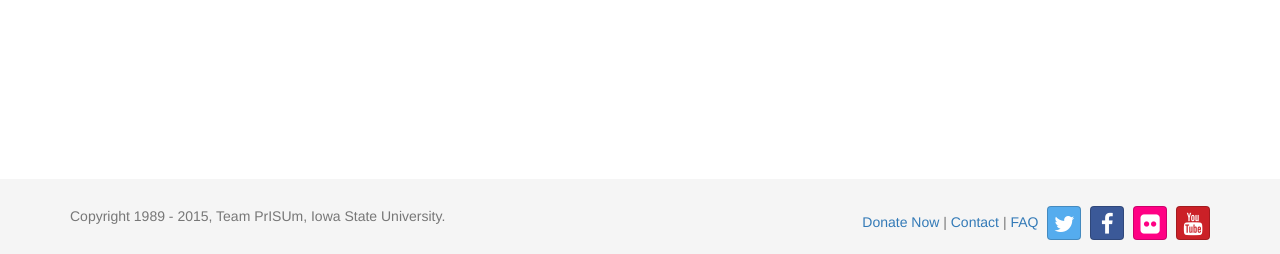
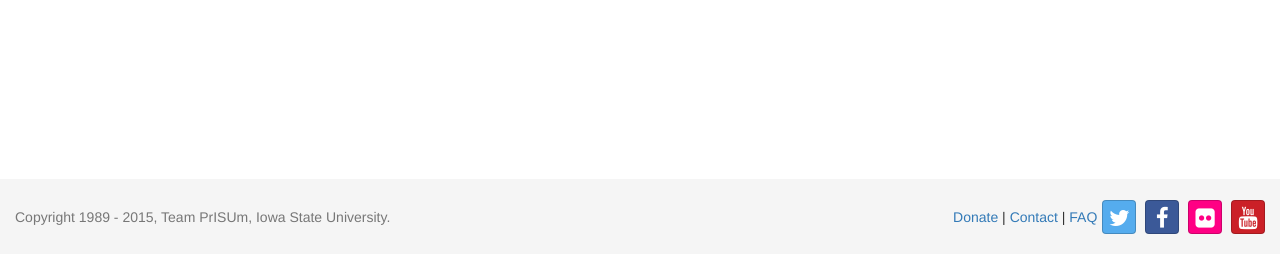
Before and after one commit to ISU-WebDevClub/prisum, a Flask app: page /about in a window 1280 px wide. Shown: the part 546-800 px from the top of the page. Run offline with Flask 2, Linux system fonts and the light colour scheme; some libraries are stand-ins or nearby versions.

Commit message:
Updated the linter to support jinja templates, fixed all style errors, and fixed the travis configuration

```diff
--- a/prisum/templates/404.html
+++ b/prisum/templates/404.html
@@ -9,7 +9,7 @@
       Sorry, an error has occurred - {{ error }}.
     </div>
     <div class="error-actions">
-                <a href="/" class="btn btn-primary btn-lg">Take Me Home </a>
+      <a href="/" class="btn btn-primary btn-lg">Take Me Home</a>
     </div>
   </div>
 </div>
--- a/prisum/templates/about.html
+++ b/prisum/templates/about.html
@@ -2,8 +2,7 @@
 {% block title %}About{% endblock %}
 {% block content %}
 <div class="container">
-    <h1>About</h1>
-
-    <p>Contains the history of past cars, the most current Sundial publications, a link to the Sundial archives, and a multimedia section (or links to).</p>
+  <h1>About</h1>
+  <p>Contains the history of past cars, the most current Sundial publications, a link to the Sundial archives, and a multimedia section (or links to).</p>
 </div>
 {% endblock %}
--- a/prisum/templates/base.html
+++ b/prisum/templates/base.html
@@ -12,20 +12,20 @@
     <title>{% block title %}PriSUm Solar Car Team{% endblock %}</title>
 
     <!-- Vendor CSS -->
-        <link rel="stylesheet" href="{{ url_for('static', filename='vend/bootstrap-3.3.5/bootstrap.min.css') }}" />
-        <link rel="stylesheet" href="{{ url_for('static', filename='vend/bootstrap-3.3.5/bootstrap-theme.min.css') }}" />
-        <link rel="stylesheet" href="{{ url_for('static', filename='vend/font-awesome-4.4.0/font-awesome.min.css') }}" />
-        <link rel="stylesheet" href="{{ url_for('static', filename='vend/bootstrap-social-4.10.1.css') }}" />
+    <link rel="stylesheet" href="{{ url_for('static', filename='vend/bootstrap-3.3.5/bootstrap.min.css') }}">
+    <link rel="stylesheet" href="{{ url_for('static', filename='vend/bootstrap-3.3.5/bootstrap-theme.min.css') }}">
+    <link rel="stylesheet" href="{{ url_for('static', filename='vend/font-awesome-4.4.0/font-awesome.min.css') }}">
+    <link rel="stylesheet" href="{{ url_for('static', filename='vend/bootstrap-social-4.10.1.css') }}">
 
     <!-- Custom CSS -->
-        <link rel="stylesheet" href="{{ url_for('static', filename='css/global.css') }}" />
+    <link rel="stylesheet" href="{{ url_for('static', filename='css/global.css') }}">
     {% block style %}{% endblock %}
 
     <!-- HTML5 shim and Respond.js for IE8 support of HTML5 elements and media queries -->
     <!-- WARNING: Respond.js doesn't work if you view the page via file:// -->
     <!--[if lt IE 9]>
-        <script type="text/javascript" src="https://oss.maxcdn.com/html5shiv/3.7.2/html5shiv.min.js"></script>
-        <script type="text/javascript" src="https://oss.maxcdn.com/respond/1.4.2/respond.min.js"></script>
+    <script src="https://oss.maxcdn.com/html5shiv/3.7.2/html5shiv.min.js"></script>
+    <script src="https://oss.maxcdn.com/respond/1.4.2/respond.min.js"></script>
     <![endif]-->
   </head>
   <body>
@@ -49,7 +49,7 @@
       {% endif %}
       <div class="alert alert-dismissible {{ alert_class }}" style="margin: 10px;">
         <button type="button" class="close" data-dismiss="alert">
-                        &times;
+          ×
         </button>
         {% if alert_type %}
           <strong>{{ alert_type }}</strong>
@@ -66,11 +66,11 @@
     </div>
 
     <!-- Vendor JS -->
-        <script type="text/javascript" src="https://ajax.googleapis.com/ajax/libs/jquery/1.11.3/jquery.min.js"></script>
-        <script type="text/javascript" src="{{ url_for('static', filename='vend/ie10-viewport-bug-workaround.js') }}"></script>
-        <script type="text/javascript" src="{{ url_for('static', filename='vend/bootstrap-3.3.5/bootstrap.min.js') }}"></script>
-        <script type="text/javascript" src="{{ url_for('static', filename='vend/react-0.13.3/react.min.js') }}"></script>
-        <script type="text/javascript" src="{{ url_for('static', filename='vend/react-0.13.3/JSXTransformer.js') }}"></script>
+    <script src="https://ajax.googleapis.com/ajax/libs/jquery/1.11.3/jquery.min.js"></script>
+    <script src="{{ url_for('static', filename='vend/ie10-viewport-bug-workaround.js') }}"></script>
+    <script src="{{ url_for('static', filename='vend/bootstrap-3.3.5/bootstrap.min.js') }}"></script>
+    <script src="{{ url_for('static', filename='vend/react-0.13.3/react.min.js') }}"></script>
+    <script src="{{ url_for('static', filename='vend/react-0.13.3/JSXTransformer.js') }}"></script>
 
     <!-- Custom JS -->
     {% block script %}{% endblock %}
--- a/prisum/templates/donate.html
+++ b/prisum/templates/donate.html
@@ -2,8 +2,7 @@
 {% block title %}Donate{% endblock %}
 {% block content %}
 <div class="container">
-    <h1>Donate</h1>
-
-    <p>Contains detailed information about how to donate to the club.</p>
+  <h1>Donate</h1>
+  <p>Contains detailed information about how to donate to the club.</p>
 </div>
 {% endblock %}
--- a/prisum/templates/faq.html
+++ b/prisum/templates/faq.html
@@ -2,8 +2,7 @@
 {% block title %}FAQ{% endblock %}
 {% block content %}
 <div class="container">
-    <h1>Frequently Asked Questions</h1>
-
-    <p>...</p>
+  <h1>Frequently Asked Questions</h1>
+  <p>...</p>
 </div>
 {% endblock %}
--- a/prisum/templates/footer.html
+++ b/prisum/templates/footer.html
@@ -1,16 +1,19 @@
-<div class="container">
-    <div style="margin-top: 20px;">
-        <span class="footer-text pull-left" style="margin-bottom: 0; margin-right: 10px; max-width: 65%;">
+<div class="container" style="height: 100%; width: 100%; display: flex; flex-direction: column; align-items: center; justify-content: space-between;">
+  <div style="width: 100%; display: flex; justify-content: space-between; align-items: baseline;">
+    <span class="footer-text" style="margin-bottom: 0; margin-right: 10px; order: 1; flex-shrink: 3;">
       <p class="text-muted" style="margin-bottom: 0; margin-top: 7px">
         Copyright 1989 - 2015, Team PrISUm, Iowa State University.
       </p>
     </span>
-        <span class="footer-text pull-right">
-            <p class="text-muted" style="margin-bottom: 0; margin-top: 7px">
-                <a href="/donate">Donate Now</a> |
+    <span class="footer-text" style="order: 2; flex-shrink: 2;">
+      <div style="margin-bottom: 0; margin-top: 0; display: flex; flex-wrap: wrap; align-items: center; justify-content: center;">
+        <div style="order: 1;">
+          <a href="/donate">Donate</a> |
           <a href="/contact">Contact</a> |
           <a href="/faq">FAQ</a>
-            <a class="btn btn-social-icon btn-twitter" href="https://twitter.com/Team_PrISUm" target="_blank">
+        </div>
+        <div style="order: 2;">
+          <a class="btn btn-social-icon btn-twitter" href="https://www.twitter.com/Team_PrISUm" target="_blank">
             <i class="fa fa-twitter"></i>
           </a>
           <a class="btn btn-social-icon btn-facebook" href="https://www.facebook.com/PrISUm.Solar.Car" target="_blank">
@@ -22,7 +25,8 @@
           <a class="btn btn-social-icon btn-pinterest" href="https://www.youtube.com/user/TeamPrISUm" target="_blank">
             <i class="fa fa-youtube"></i>
           </a>
-            </p>
+        </div>
+      </div>
     </span>
   </div>
 </div>
--- a/prisum/templates/header.html
+++ b/prisum/templates/header.html
@@ -1,4 +1,4 @@
-<nav class="navbar navbar-default">
+<div class="navbar navbar-default">
   <div class="container-fluid">
     <div class="navbar-header">
       <button type="button" class="navbar-toggle collapsed" data-toggle="collapse" data-target="#header-navbar-collapse" aria-expanded="false">
@@ -23,4 +23,4 @@
       </ul>
     </div>
   </div>
-</nav>
+</div>
--- a/prisum/templates/join.html
+++ b/prisum/templates/join.html
@@ -2,8 +2,7 @@
 {% block title %}Join{% endblock %}
 {% block content %}
 <div class="container">
-    <h1>Join PrISUm</h1>
-
-    <p>Has meeting times, club info, and a link to solar car fundamentals.</p>
+  <h1>Join PrISUm</h1>
+  <p>Has meeting times, club info, and a link to solar car fundamentals.</p>
 </div>
 {% endblock %}
--- a/prisum/templates/leaders.html
+++ b/prisum/templates/leaders.html
@@ -2,8 +2,7 @@
 {% block title %}Leaders{% endblock %}
 {% block content %}
 <div class="container">
-    <h1>Leaders</h1>
-
-    <p>Contains a grid of leaders with pictures, names, and titles.</p>
+  <h1>Leaders</h1>
+  <p>Contains a grid of leaders with pictures, names, and titles.</p>
 </div>
 {% endblock %}
--- a/prisum/templates/sponsors.html
+++ b/prisum/templates/sponsors.html
@@ -2,8 +2,7 @@
 {% block title %}Sponsors{% endblock %}
 {% block content %}
 <div class="container">
-    <h1>Sponsors</h1>
-
-    <p>Contains present sponsors, with links to their websites; information about becoming a future sponsor; link to Donate Now page.</p>
+  <h1>Sponsors</h1>
+  <p>Contains present sponsors, with links to their websites; information about becoming a future sponsor; link to Donate Now page.</p>
 </div>
 {% endblock %}
--- a/requirements.txt
+++ b/requirements.txt
@@ -1,2 +1 @@
 Flask==0.10.1
-html5validator==0.1.13
--- /dev/null
+++ b/requirements_dev.txt
@@ -0,0 +1,3 @@
+html-linter==0.1.9
+
+-r requirements.txt
```
Also changed, not shown: prisum/templates/contact.html (+4 -16 lines), .travis.yml, README.md, prisum/templates/index.html (indentation only), 1 other file. Lines whose indentation alone changed are shown as unchanged.
